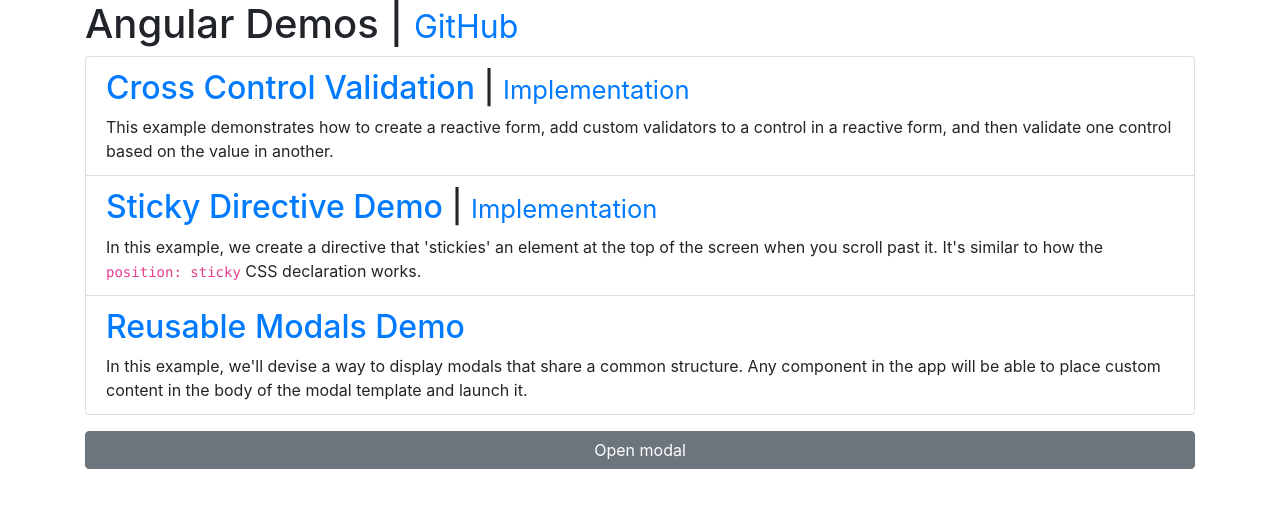
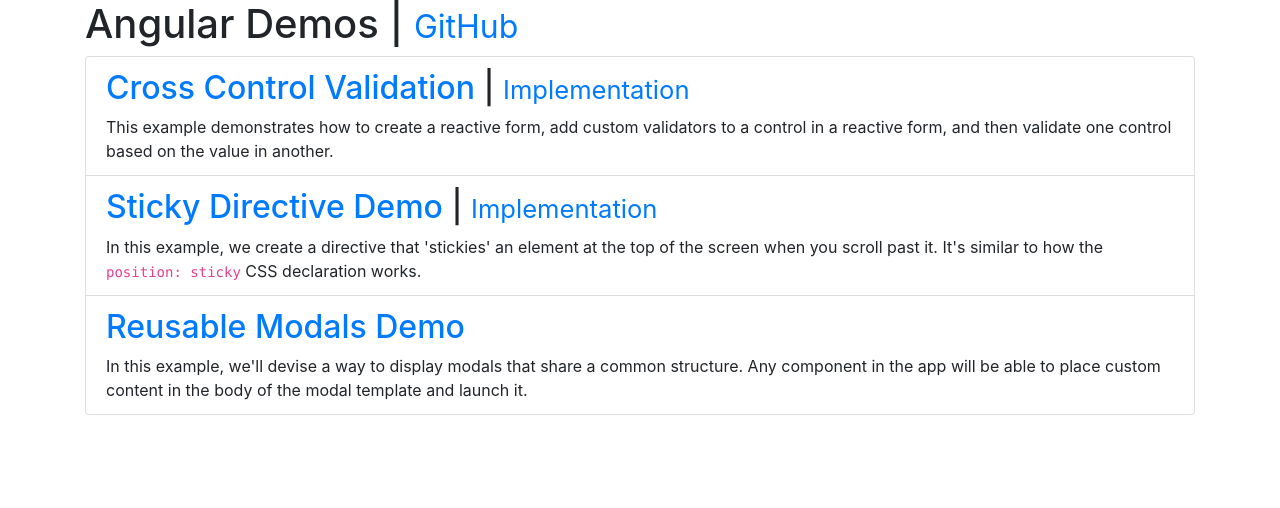
Before and after one commit to mchaitanya/angular-demos, an Angular app: page /#/home in a window 1280 px wide. Shown: the top 508 px of the page. Built offline with nearby package versions, Linux system fonts and the light colour scheme.

Commit message:
Clean up the code we used for tesing the modal in AppComponent

```diff
--- a/src/app/app.component.html
+++ b/src/app/app.component.html
@@ -1,17 +1,4 @@
 <router-outlet></router-outlet>
-
-<div class="container my-3">
-    <button type="button" class="btn btn-block btn-secondary" (click)="openModal('Modal title', modalBody, modalFooter)">Open modal</button>
-</div>
-
-<!-- modal parts -->
-<ng-template #modalBody>Modal body</ng-template>
-<ng-template #modalFooter>
-    <ng-container>
-        <button type="button" class="btn btn-primary">Do something</button>
-        <button type="button" class="btn btn-secondary">Cancel</button>
-    </ng-container>
-</ng-template>
 
 <!-- the modal skeleton -->
 <div class="modal" style="display:block; background:rgba(128,128,128,0.4)" *ngIf="(modalDfn$|async) as modalDfn">
--- a/src/app/app.component.ts
+++ b/src/app/app.component.ts
@@ -17,14 +17,6 @@
     this.modalDfn$ = this.modalService.modalDfn$;
   }
 
-  openModal(title: string, modalBody: TemplateRef<any>, modalFooter: TemplateRef<any>) {
-    this.modalService.openModal({
-      title: title,
-      body: modalBody,
-      footer: modalFooter
-    });
-  }
-
   closeModal() {
     this.modalService.closeModal();
   }
```
